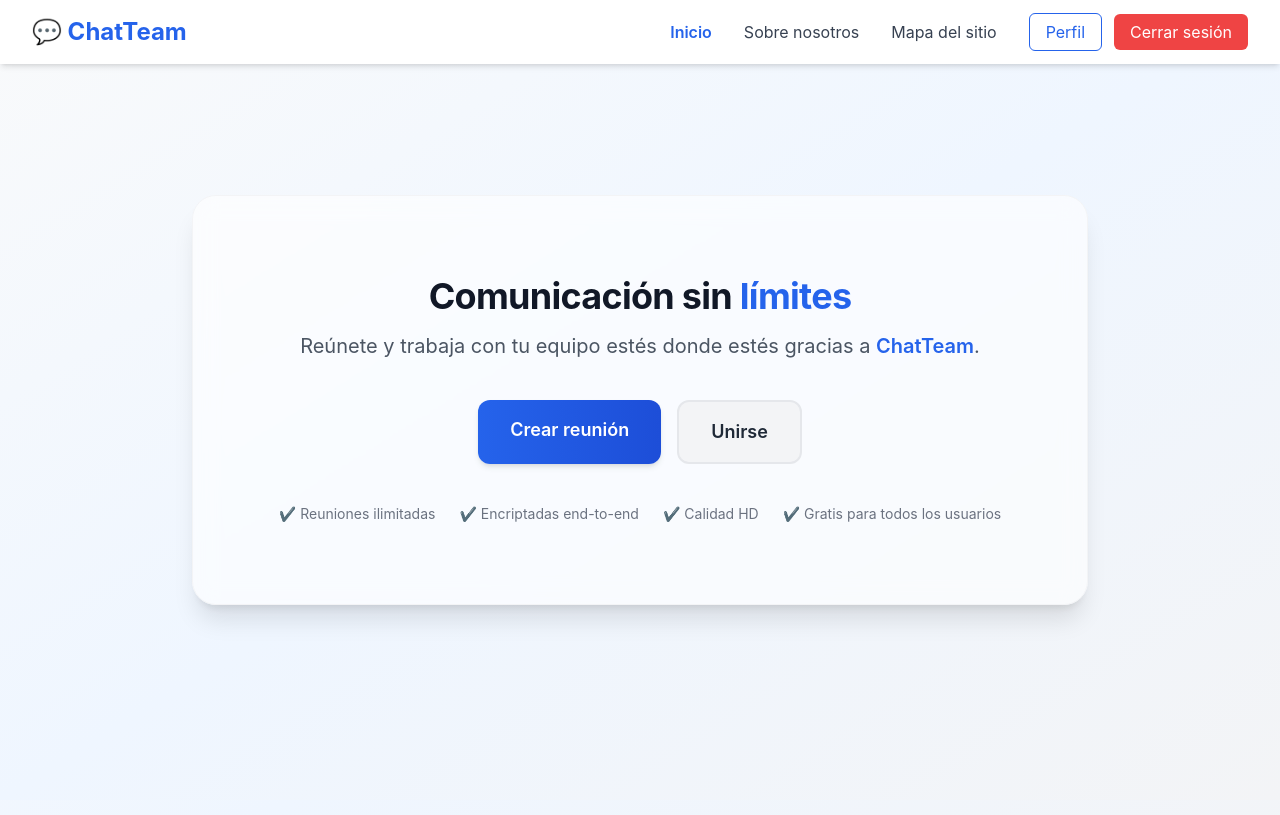
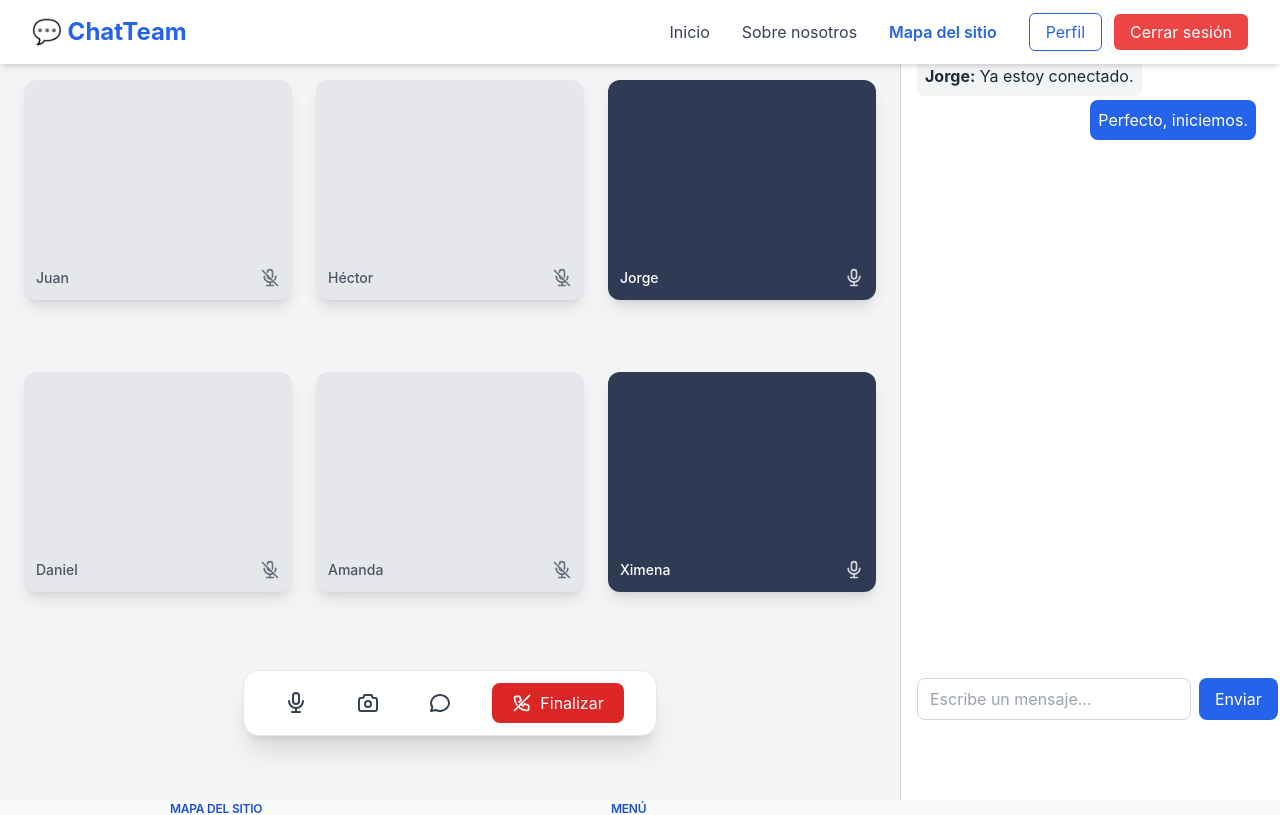
Before and after one commit to axelrubianes-glitch/ChatTeam, a React (Vite) app: page /meeting in a window 1280 px wide. Before the commit this address led to /. Shown: the top 815 px of the page. Built offline with nearby package versions, Linux system fonts and the light colour scheme; no server answers; sample sign-in values are in the browser's storage.

Commit message:
Sobre nosotros, GUI de reunión

```diff
--- a/package.json
+++ b/package.json
@@ -13,6 +13,7 @@
     "firebase": "^12.6.0",
     "react": "^19.2.0",
     "react-dom": "^19.2.0",
+    "react-icons": "^5.5.0",
     "react-router-dom": "^7.9.6",
     "zustand": "^5.0.8"
   },
--- a/src/App.tsx
+++ b/src/App.tsx
@@ -11,6 +11,7 @@ import RecoverPassword from "./pages/RecoverPassword";
 import HomeLogged from "./pages/HomeLogged"; // 👈 nueva página importada
 import useAuthStore from "./stores/useAuthStore";
 import { Navigate } from "react-router-dom";
+import Meeting from "./pages/Meeting"; // 👈 IMPORTANTE: Ruta Meeting agregada
 
 function App() {
   const { initAuthObserver, user, loading } = useAuthStore();
@@ -40,6 +41,7 @@ function App() {
             element={user ? <HomeLogged /> : <Home />}
           />
 
+          {/* 👇 Rutas originales (NO borradas, NO modificadas) */}
           <Route path="/about" element={<About />} />
           <Route path="/login" element={<Login />} />
           <Route path="/register" element={<Register />} />
@@ -49,7 +51,6 @@ function App() {
 
           {/* Recuperar contraseña (solo diseño, sin backend todavía) */}
           <Route path="/recover-password" element={<RecoverPassword />} />
-
 
           {/* 👇 Protegemos login/register: si ya hay sesión, redirige al home autenticado */}
           <Route
@@ -67,6 +68,12 @@ function App() {
             element={user ? <Profile /> : <Navigate to="/login" replace />}
           />
 
+          {/* 🔥🔥 NUEVA RUTA DE MEETING (SIN TOCAR NADA MÁS) 🔥🔥 */}
+          <Route
+            path="/meeting"
+            element={user ? <Meeting /> : <Navigate to="/login" replace />}
+          />
+
           {/* 👇 Redirección por defecto */}
           <Route path="*" element={<Navigate to="/" replace />} />
         </Routes>
--- a/src/components/Footer.tsx
+++ b/src/components/Footer.tsx
@@ -6,7 +6,7 @@ import { Link } from "react-router-dom";
 
 export default function Footer() {
   return (
-    <footer className="bg-gray-50 border-t border-gray-200 py-8 mt-12">
+    <footer className="bg-gray-50 border-t border-gray-200 py-8 mt-[-32px]">
       <div className="container mx-auto flex flex-col md:flex-row justify-around text-center md:text-left text-sm text-gray-700">
         {/* Columna 1 */}
         <div>
--- a/src/index.css
+++ b/src/index.css
@@ -60,3 +60,40 @@ button {
 .animate-fade-in {
   animation: fadeIn 0.5s ease-out;
 }
+
+/* ANIMACIÓN TIPO iOS: BOTÓN CON REBOTE */
+
+@keyframes iosBounce {
+  0% {
+    transform: scale(1);
+  }
+  55% {
+    transform: scale(0.88);
+  }
+  75% {
+    transform: scale(1.08);
+  }
+  100% {
+    transform: scale(1);
+  }
+}
+
+.ios-press {
+  transition: transform 0.15s ease;
+}
+
+.ios-press:active {
+  animation: iosBounce 0.35s ease;
+}
+
+
+/* Efecto LIFT (elevación sutil al hacer hover) */
+
+
+.ios-hover {
+  transition: transform 0.2s ease, background-color 0.2s ease;
+}
+
+.ios-hover:hover {
+  transform: translateY(-2px);
+}
--- a/src/pages/About.tsx
+++ b/src/pages/About.tsx
@@ -1,19 +1,123 @@
 /**
  * @file About.tsx
- * @description Página "Sobre nosotros" traducida y centrada.
+ * @description Página "Sobre Nosotros" moderna con iconos y equipo centrado.
  */
 
+import { MdOutlineTrackChanges, MdOutlineVisibility } from "react-icons/md";
+import { LuGem } from "react-icons/lu";
+
 export default function About() {
+  const team = [
+    {
+      name: "Juan Esteban Agudelo",
+      role: "Product Owner & Frontend",
+      img: "https://i.pravatar.cc/300?img=12",
+    },
+    {
+      name: "Juan Carlos Villa",
+      role: "Backend Developer",
+      img: "https://i.pravatar.cc/300?img=30",
+    },
+    {
+      name: "Axel David Rubianes",
+      role: "Database Manager",
+      img: "https://i.pravatar.cc/300?img=15",
+    },
+    {
+      name: "Juan José Flórez",
+      role: "Project Manager",
+      img: "https://i.pravatar.cc/300?img=20",
+    },
+    {
+      name: "Carlos Daniel Salinas",
+      role: "Tester",
+      img: "https://i.pravatar.cc/300?img=25",
+    },
+  ];
+
   return (
-    <section className="flex justify-center items-center min-h-screen bg-gray-100 px-4 md:px-6">
-      <div className="flex flex-col justify-center items-center w-full max-w-2xl text-center py-12">
-        <h1 className="text-3xl md:text-4xl font-semibold text-blue-700 mb-6">
-          Sobre ChatTeam
-        </h1>
-        <p className="text-gray-700 leading-relaxed text-lg">
-          ChatTeam es una aplicación web diseñada para conectar personas mediante videollamadas seguras,
-          simples y accesibles. Nuestra misión es hacer que la comunicación sea fácil y rápida, estés donde estés.
-        </p>
+    <section className="min-h-screen bg-gray-100 px-4 md:px-10 py-16 flex flex-col items-center">
+      {/* TÍTULO PRINCIPAL */}
+      <h1 className="text-3xl md:text-4xl font-semibold text-blue-700 mb-4 text-center">
+        Sobre ChatTeam
+      </h1>
+
+      <p className="text-gray-700 max-w-3xl text-center text-lg leading-relaxed mb-16">
+        ChatTeam es una aplicación web diseñada para conectar personas mediante videollamadas
+        seguras, simples y accesibles. Nuestro objetivo es ofrecer una experiencia clara, rápida
+        y confiable para facilitar la comunicación estés donde estés.
+      </p>
+
+      {/* MISIÓN / VISIÓN / VALORES */}
+      <div className="grid grid-cols-1 md:grid-cols-3 gap-8 w-full max-w-6xl mb-20">
+
+        <div className="bg-white shadow-md rounded-xl p-8 text-center hover:shadow-lg transition">
+          <MdOutlineTrackChanges className="text-blue-600 text-5xl mx-auto mb-4" />
+          <h3 className="text-xl font-semibold mb-2 text-blue-700">Nuestra Misión</h3>
+          <p className="text-gray-700">
+            Brindar una plataforma de comunicación estable, accesible y moderna que conecte a las personas de manera sencilla y segura.
+          </p>
+        </div>
+
+        <div className="bg-white shadow-md rounded-xl p-8 text-center hover:shadow-lg transition">
+          <MdOutlineVisibility className="text-blue-600 text-5xl mx-auto mb-4" />
+          <h3 className="text-xl font-semibold mb-2 text-blue-700">Nuestra Visión</h3>
+          <p className="text-gray-700">
+            Ser una de las mejores herramientas de comunicación web, enfocada en
+            accesibilidad, rapidez y calidad de experiencia para nuestros usuarios.
+          </p>
+        </div>
+
+        <div className="bg-white shadow-md rounded-xl p-8 text-center hover:shadow-lg transition">
+          <LuGem className="text-blue-600 text-5xl mx-auto mb-4" />
+          <h3 className="text-xl font-semibold mb-2 text-blue-700">Nuestros Valores</h3>
+          <p className="text-gray-700">
+            Trabajo en equipo, responsabilidad, aprendizaje continuo y compromiso con
+            ofrecer software de alta calidad.
+          </p>
+        </div>
+      </div>
+
+      {/* EQUIPO */}
+      <h2 className="text-3xl font-semibold text-blue-700 mb-10 text-center">
+        Nuestro Equipo
+      </h2>
+
+      <div className="
+        grid grid-cols-1
+        sm:grid-cols-2
+        lg:grid-cols-3
+        gap-10
+        w-full max-w-6xl
+        pb-20
+        justify-items-center
+      ">
+        {team.map((member) => (
+          <div
+            key={member.name}
+            className="bg-white p-6 rounded-xl shadow-md text-center hover:shadow-xl transition relative w-72"
+          >
+            <div className="relative w-32 h-32 mx-auto mb-4 group">
+              <img
+                src={member.img}
+                alt={member.name}
+                className="w-full h-full object-cover rounded-full border-4 border-blue-600 shadow"
+              />
+
+              <div className="
+                absolute inset-0 bg-blue-700 bg-opacity-75 rounded-full
+                flex items-center justify-center text-white text-sm font-medium
+                opacity-0 group-hover:opacity-100
+                transition-opacity duration-300
+              ">
+                {member.role}
+              </div>
+            </div>
+
+            <h3 className="text-xl font-semibold text-gray-800">{member.name}</h3>
+            <p className="text-blue-600 mt-1 font-medium">{member.role}</p>
+          </div>
+        ))}
       </div>
     </section>
   );
--- a/src/pages/Meeting.tsx
+++ b/src/pages/Meeting.tsx
@@ -0,0 +1,131 @@
+/**
+ * @file Meeting.tsx
+ * @description Interfaz exploratoria de videollamadas estilo ChatTeam — Figma Exacto + Animaciones iOS.
+ */
+
+import {
+  TbMicrophone,
+  TbMicrophoneOff,
+  TbCamera,
+  TbMessageCircle,
+  TbPhoneOff
+} from "react-icons/tb";
+
+export default function Meeting() {
+  const users = [
+    { name: "Juan", active: false },
+    { name: "Héctor", active: false },
+    { name: "Jorge", active: true },
+    { name: "Daniel", active: false },
+    { name: "Amanda", active: false },
+    { name: "Ximena", active: true },
+  ];
+
+  return (
+    <div className="relative flex min-h-screen bg-gray-100 text-gray-800">
+
+      {/* ===================== GRID IZQUIERDA ===================== */}
+      <div className="
+        flex-1
+        pt-20 px-6 pb-40
+        grid grid-cols-1 sm:grid-cols-2 lg:grid-cols-3
+        gap-x-6 gap-y-6
+      ">
+        {users.map((u, i) => (
+          <div
+            key={i}
+            className={`
+              relative rounded-xl shadow-lg
+              flex items-end p-3 text-sm font-medium
+              h-[220px]
+              ${u.active ? "bg-[#2F3B55] text-white" : "bg-gray-200 text-gray-600"}
+            `}
+          >
+            {/* Nombre */}
+            <span className="absolute bottom-3 left-3 text-sm">
+              {u.name}
+            </span>
+
+            {/* Mic Icon */}
+            <span className="absolute bottom-3 right-3 opacity-80">
+              {u.active ? (
+                <TbMicrophone className="w-5 h-5 text-white" />
+              ) : (
+                <TbMicrophoneOff className="w-5 h-5" />
+              )}
+            </span>
+          </div>
+        ))}
+      </div>
+
+     {/* ===================== PANEL DERECHA (Solo Chat) ===================== */}
+<div className="w-[380px] bg-white border-l border-gray-300 flex flex-col">
+
+  {/* CHAT */}
+  <div className="flex-1 p-4 pb-20 flex flex-col">
+    <h2 className="text-lg font-semibold text-blue-700 mb-3">Chat</h2>
+
+    <div className="flex-1 overflow-y-auto space-y-1 pr-2 pb-16">
+
+      <div className="bg-gray-100 p-2 rounded-lg w-fit">
+        <strong>Jorge:</strong> Ya estoy conectado.
+      </div>
+
+      <div className="bg-blue-600 text-white p-2 rounded-lg w-fit ml-auto">
+        Perfecto, iniciemos.
+      </div>
+    </div>
+
+    {/* INPUT */}
+    <div className="mt-3 flex gap-2">
+      <input
+        type="text"
+        className="flex-1 border border-gray-300 rounded-lg px-3 py-2 focus:ring-2 focus:ring-blue-500"
+        placeholder="Escribe un mensaje..."
+      />
+      <button className="px-4 py-2 bg-blue-600 text-white rounded-lg hover:bg-blue-700">
+        Enviar
+      </button>
+    </div>
+  </div>
+</div>
+
+
+      {/* ===================== BARRA DE CONTROLES CENTRADA EN AREA IZQUIERDA ===================== */}
+      <div className="absolute bottom-16 left-0 w-[calc(100%-380px)] flex justify-center pointer-events-none">
+
+        <div className="
+          bg-white shadow-xl rounded-2xl
+          px-8 py-3 flex items-center gap-8
+          border border-gray-200
+          pointer-events-auto
+        ">
+          {/* MIC */}
+          <button className="p-2 rounded-lg ios-hover ios-press hover:bg-gray-100 transition">
+            <TbMicrophone className="w-6 h-6 text-gray-700" />
+          </button>
+
+          {/* CAMERA */}
+          <button className="p-2 rounded-lg ios-hover ios-press hover:bg-gray-100 transition">
+            <TbCamera className="w-6 h-6 text-gray-700" />
+          </button>
+
+          {/* CHAT */}
+          <button className="p-2 rounded-lg ios-hover ios-press hover:bg-gray-100 transition">
+            <TbMessageCircle className="w-6 h-6 text-gray-700" />
+          </button>
+
+          {/* FINALIZAR */}
+          <button className="
+            px-5 py-2 bg-red-600 text-white rounded-lg
+            hover:bg-red-700 transition flex items-center gap-2
+            ios-hover ios-press
+          ">
+            <TbPhoneOff className="w-5 h-5" />
+            Finalizar
+          </button>
+        </div>
+      </div>
+    </div>
+  );
+}
```
Also changed, not shown: 1 other file (tests, documents, lock files or other folders).
